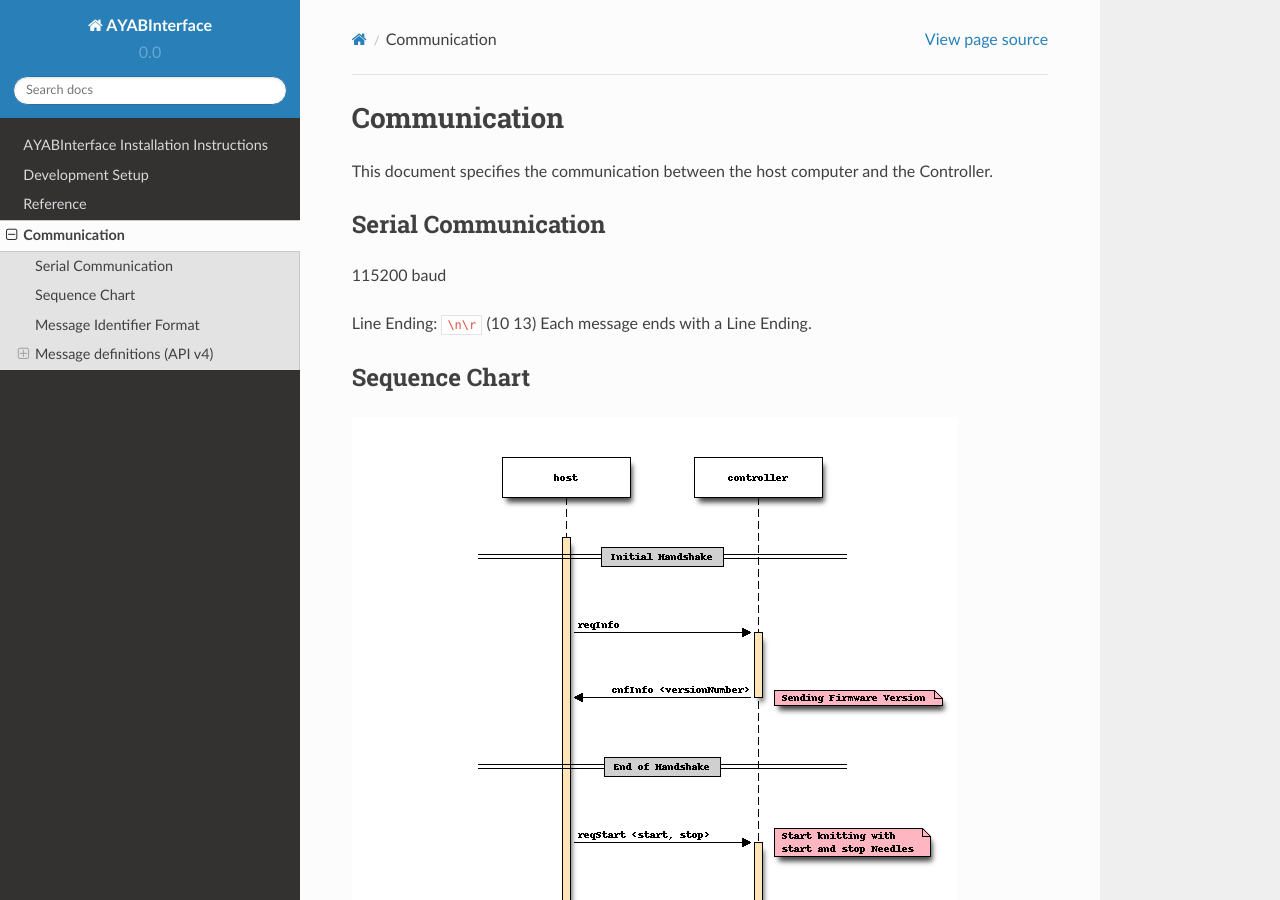
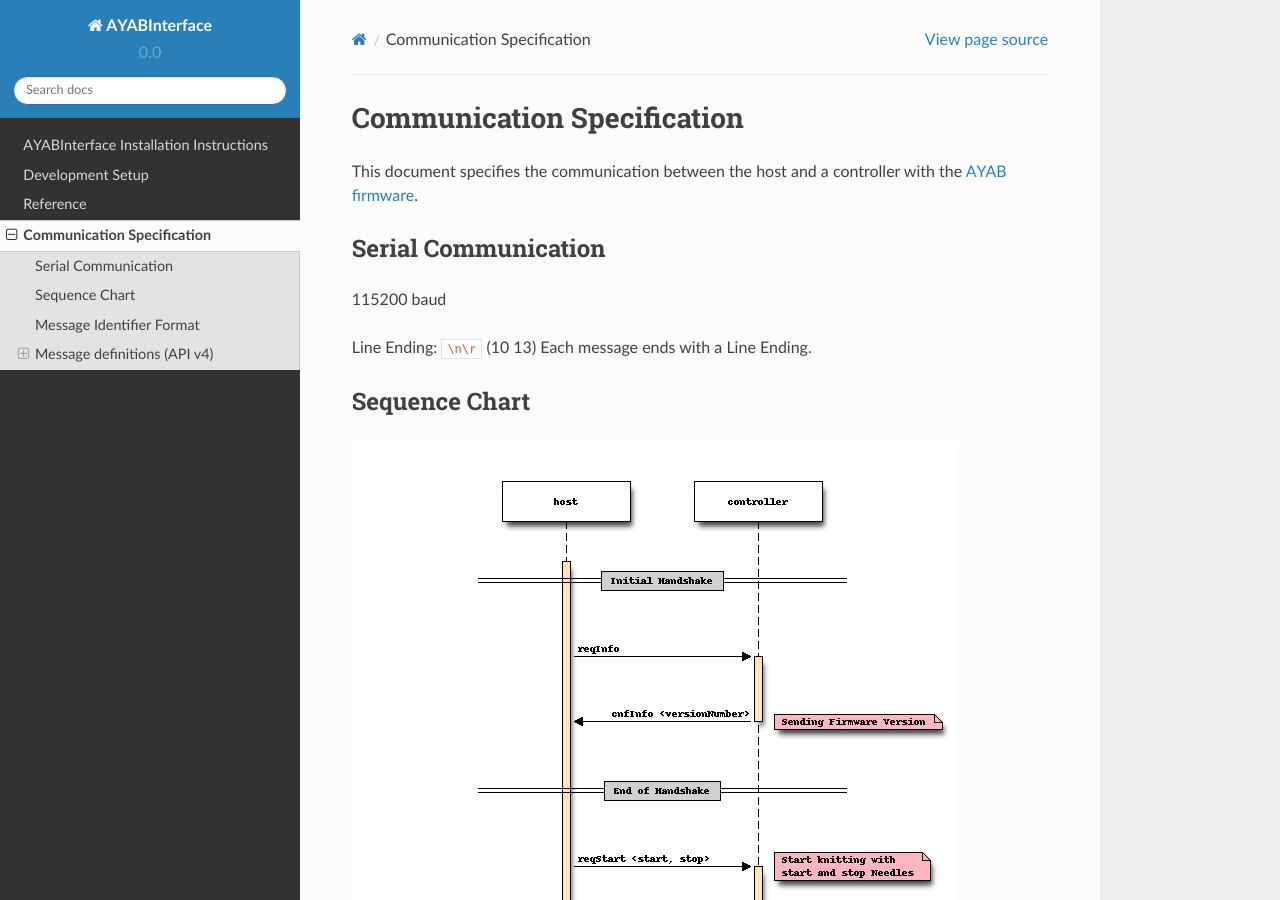
Before and after one commit to fossasia/AYABInterface, a Sphinx documentation site: the page built from docs/communication/index.rst, in a window 1280 px wide and 900 px high. Built offline with Sphinx 7.4.7 and the Read the Docs theme 2.0.0, drawn with Linux system fonts in a browser that asks for light colours; some of the changed text lies outside the part shown.

Commit message:
improved documentation

```diff
--- a/docs/communication/index.rst
+++ b/docs/communication/index.rst
@@ -1,8 +1,9 @@
-Communication
-=============
+Communication Specification
+===========================
 
-This document specifies the communication between the host computer and the
-Controller.
+This document specifies the communication between the host and a controller
+with the
+`AYAB firmware <https://github.com/AllYarnsAreBeautiful/ayab-firmware>`_.
 
 Serial Communication
 --------------------
@@ -186,7 +188,7 @@ The ``debug`` Message
 TODO: How to parse this message?
 
 - Python: :class:`~AYABInterface.communication.hardware_messages.Debug`
-- Arduino: `DEBUG_PRINT <https://github.com/AllYarnsAreBeautiful/ayab-firmware/blob/c236597c6fdc6d320f9f2db2ebeb17d64c438b64/debug.h#L32>`
+- Arduino: `DEBUG_PRINT <https://github.com/AllYarnsAreBeautiful/ayab-firmware/blob/c236597c6fdc6d320f9f2db2ebeb17d64c438b64/debug.h#L32>`__
 - table: :ref:`debug <m4-FF>`
 - direction: controller → host
 
```
Also changed, not shown: other parts of docs/communication/index.rst (+3 -2 lines), 1 other file.
